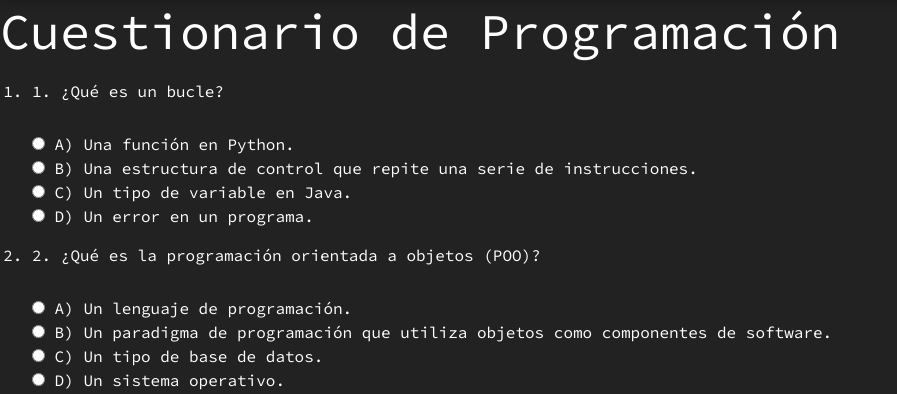
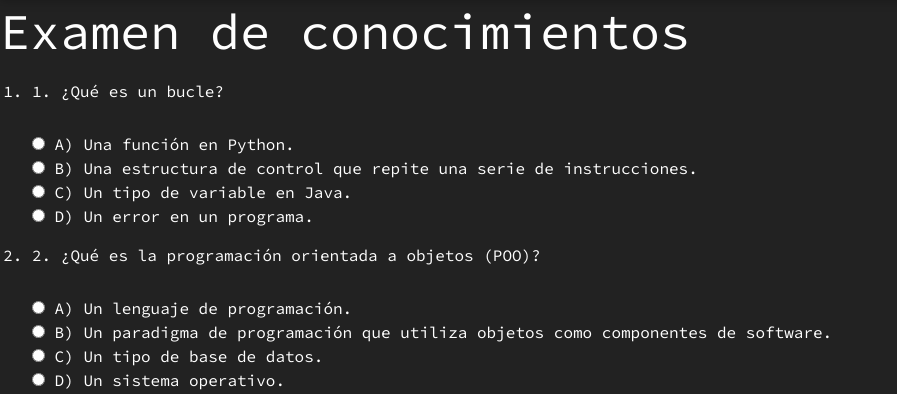
Before and after one commit to JazMart12/examenParcial2, a PHP site: page /cursophp/php/examen.php in a window 1280 px wide. Shown: the part 98-492 px from the top of the page, without its empty margins (0-897 px from the left). Run offline with PHP 8.4, Linux system fonts and the light colour scheme; some libraries are stand-ins or nearby versions.

Commit message:
titulo examen

```diff
--- a/ExamenParcial2/contacto.html
+++ b/ExamenParcial2/contacto.html
@@ -166,6 +166,7 @@ width="1525" height="450" style="border:0;" allowfullscreen="" loading="lazy" re
                 </a>
             </div>
         </div>
+
     </section>
     <!-- fin de pie de pagina -->
     <script src="script.js"></script>
--- a/ExamenParcial2/php/examen.php
+++ b/ExamenParcial2/php/examen.php
@@ -43,7 +43,8 @@
         </div>
     </section>
 
-<h1>Cuestionario de Programación</h1>
+
+<h1 class="tit-exam">Examen de conocimientos</h1>
   <form class="exam">
     <ol>
       <li>
```
